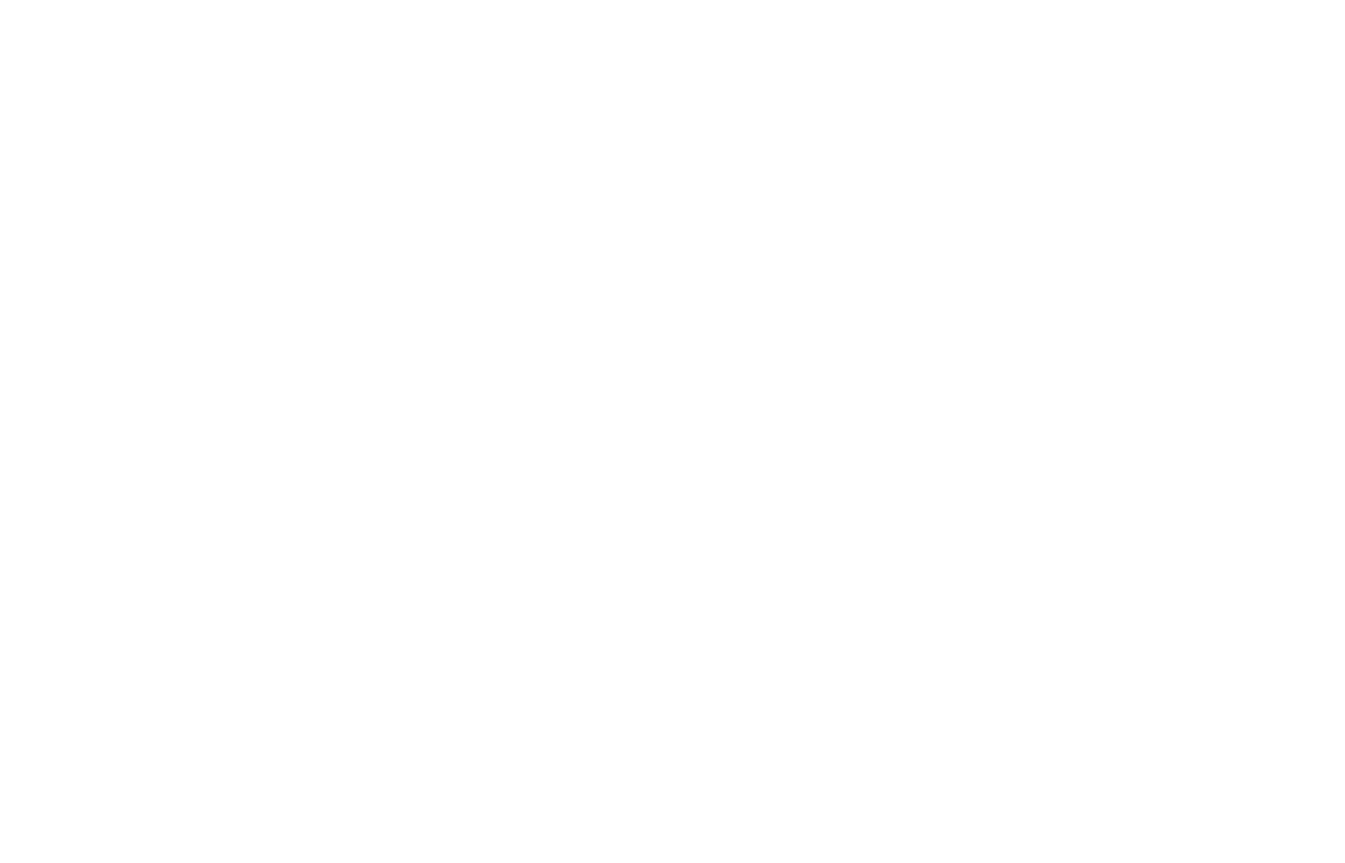
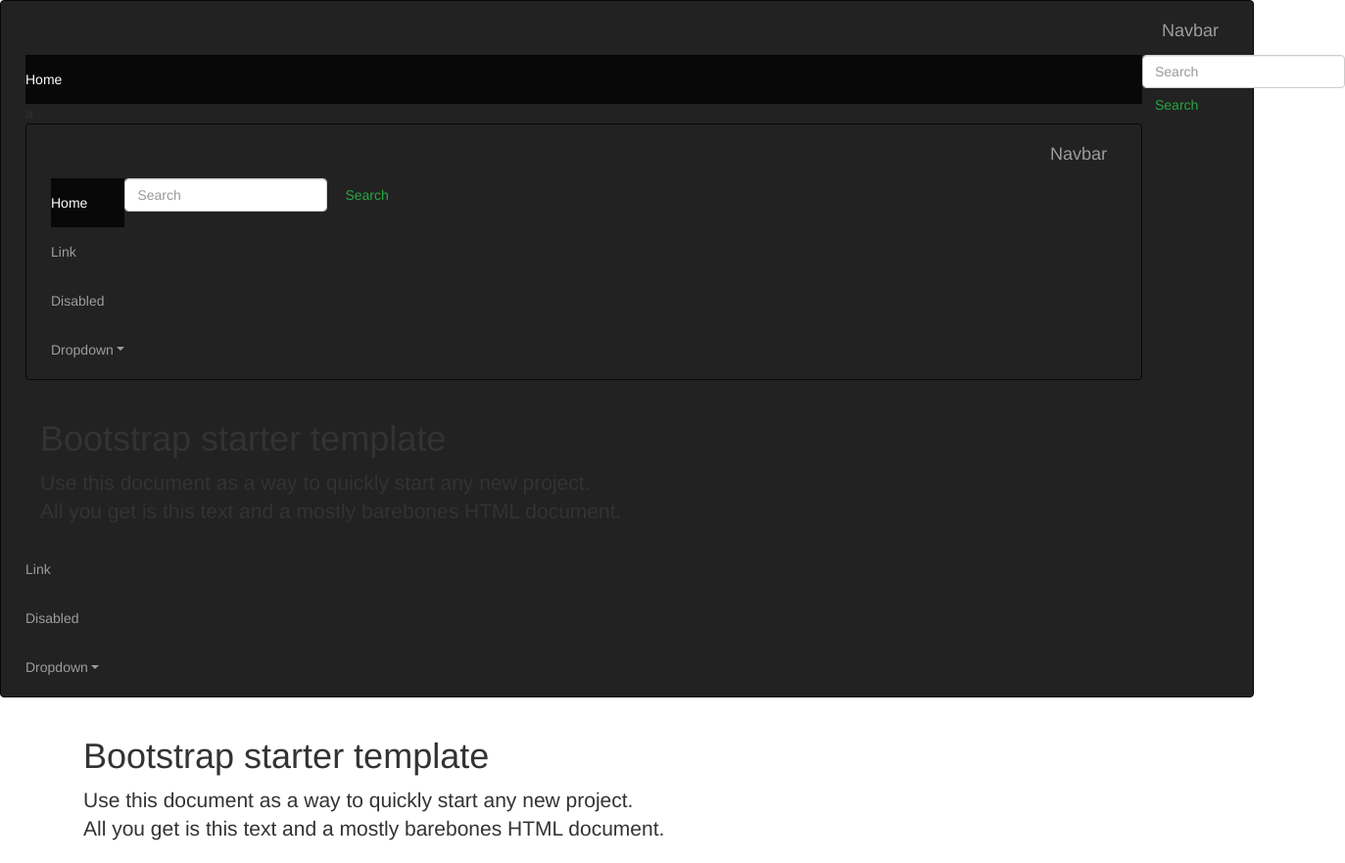
Before and after one commit to phodal/molog, a website: page client/dist/index.html in a window 1280 px wide. Shown: the whole page at 98% size, 1373 px wide, since content can reach past the window. Before the commit the page ends 800 px from the top, so only its background shows below. Drawn offline with nearby package versions, Linux system fonts and the light colour scheme.

Commit message:
[CLIENT] update templates

```diff
--- a/client/dist/index.html
+++ b/client/dist/index.html
@@ -1,21 +1,136 @@
 <!DOCTYPE html>
-<html lang="en">
+<html lang="zh-hans">
 <head>
-  <meta charset="UTF-8">
+  <meta charset="utf-8">
+  <meta name="viewport" content="width=device-width, initial-scale=1, shrink-to-fit=no">
+  <meta name="description" content="">
+  <meta name="author" content="">
   <title>Examples</title>
-  <script
-    data-component="homepage"
-    data-env="dev"
-    src="./molog.js"></script>
-  <!--<script>-->
-    <!--try {-->
-      <!--JSON.parse('')-->
-    <!--} catch (error) {-->
-      <!--console.log(error)-->
-    <!--}-->
-  <!--</script>-->
+  <link href="https://cdn.bootcss.com/bootstrap/4.0.0-beta.2/css/bootstrap.min.css" rel="stylesheet">
+  <link href="https://cdn.bootcss.com/font-awesome/4.7.0/css/font-awesome.css" rel="stylesheet">
+  <link href="https://cdn.bootcss.com/simple-line-icons/2.4.1/css/simple-line-icons.min.css" rel="stylesheet">
 </head>
 <body>
+<nav class="navbar navbar-toggleable-md navbar-inverse bg-inverse fixed-top">
+  <button class="navbar-toggler navbar-toggler-right" type="button" data-toggle="collapse" data-target="#navbarsExampleDefault" aria-controls="navbarsExampleDefault" aria-expanded="false" aria-label="Toggle navigation">
+    <span class="navbar-toggler-icon"></span>
+  </button>
+  <a class="navbar-brand" href="#">Navbar</a>
 
+  <div class="collapse navbar-collapse" id="navbarsExampleDefault">
+    <ul class="navbar-nav mr-auto">
+      <li class="nav-item active">
+        <a class="nav-link" href="#">Home <span class="sr-only">(current)</span></a>
+      </li>a
+      <!DOCTYPE html>
+      <html lang="en">
+      <head>
+        <meta charset="utf-8">
+        <meta name="viewport" content="width=device-width, initial-scale=1, shrink-to-fit=no">
+        <meta name="description" content="">
+        <meta name="author" content="">
+        <link rel="icon" href="../../favicon.ico">
+
+        <title>Starter Template for Bootstrap</title>
+
+        <!-- Bootstrap core CSS -->
+        <link href="../../dist/css/bootstrap.min.css" rel="stylesheet">
+
+        <!-- Custom styles for this template -->
+        <link href="starter-template.css" rel="stylesheet">
+      </head>
+
+      <body>
+
+      <nav class="navbar navbar-toggleable-md navbar-inverse bg-inverse fixed-top">
+        <button class="navbar-toggler navbar-toggler-right" type="button" data-toggle="collapse" data-target="#navbarsExampleDefault" aria-controls="navbarsExampleDefault" aria-expanded="false" aria-label="Toggle navigation">
+          <span class="navbar-toggler-icon"></span>
+        </button>
+        <a class="navbar-brand" href="#">Navbar</a>
+
+        <div class="collapse navbar-collapse" id="navbarsExampleDefault">
+          <ul class="navbar-nav mr-auto">
+            <li class="nav-item active">
+              <a class="nav-link" href="#">Home <span class="sr-only">(current)</span></a>
+            </li>
+            <li class="nav-item">
+              <a class="nav-link" href="#">Link</a>
+            </li>
+            <li class="nav-item">
+              <a class="nav-link disabled" href="#">Disabled</a>
+            </li>
+            <li class="nav-item dropdown">
+              <a class="nav-link dropdown-toggle" href="http://example.com" id="dropdown01" data-toggle="dropdown" aria-haspopup="true" aria-expanded="false">Dropdown</a>
+              <div class="dropdown-menu" aria-labelledby="dropdown01">
+                <a class="dropdown-item" href="#">Action</a>
+                <a class="dropdown-item" href="#">Another action</a>
+                <a class="dropdown-item" href="#">Something else here</a>
+              </div>
+            </li>
+          </ul>
+          <form class="form-inline my-2 my-lg-0">
+            <input class="form-control mr-sm-2" type="text" placeholder="Search">
+            <button class="btn btn-outline-success my-2 my-sm-0" type="submit">Search</button>
+          </form>
+        </div>
+      </nav>
+
+      <div class="container">
+
+        <div class="starter-template">
+          <h1>Bootstrap starter template</h1>
+          <p class="lead">Use this document as a way to quickly start any new project.<br> All you get is this text and a mostly barebones HTML document.</p>
+        </div>
+
+      </div><!-- /.container -->
+
+
+      <!-- Bootstrap core JavaScript
+      ================================================== -->
+      <!-- Placed at the end of the document so the pages load faster -->
+      <script src="https://code.jquery.com/jquery-3.1.1.slim.min.js" integrity="sha384-A7FZj7v+d/sdmMqp/nOQwliLvUsJfDHW+k9Omg/a/EheAdgtzNs3hpfag6Ed950n" crossorigin="anonymous"></script>
+      <script>window.jQuery || document.write('<script src="../../assets/js/vendor/jquery.min.js"><\/script>')</script>
+      <script src="https://cdnjs.cloudflare.com/ajax/libs/tether/1.4.0/js/tether.min.js" integrity="sha384-DztdAPBWPRXSA/3eYEEUWrWCy7G5KFbe8fFjk5JAIxUYHKkDx6Qin1DkWx51bBrb" crossorigin="anonymous"></script>
+      <script src="../../dist/js/bootstrap.min.js"></script>
+      <!-- IE10 viewport hack for Surface/desktop Windows 8 bug -->
+      <script src="../../assets/js/ie10-viewport-bug-workaround.js"></script>
+      </body>
+      </html>
+
+      <li class="nav-item">
+        <a class="nav-link" href="#">Link</a>
+      </li>
+      <li class="nav-item">
+        <a class="nav-link disabled" href="#">Disabled</a>
+      </li>
+      <li class="nav-item dropdown">
+        <a class="nav-link dropdown-toggle" href="http://example.com" id="dropdown01" data-toggle="dropdown" aria-haspopup="true" aria-expanded="false">Dropdown</a>
+        <div class="dropdown-menu" aria-labelledby="dropdown01">
+          <a class="dropdown-item" href="#">Action</a>
+          <a class="dropdown-item" href="#">Another action</a>
+          <a class="dropdown-item" href="#">Something else here</a>
+        </div>
+      </li>
+    </ul>
+    <form class="form-inline my-2 my-lg-0">
+      <input class="form-control mr-sm-2" type="text" placeholder="Search">
+      <button class="btn btn-outline-success my-2 my-sm-0" type="submit">Search</button>
+    </form>
+  </div>
+</nav>
+
+<div class="container">
+  <div class="starter-template">
+    <h1>Bootstrap starter template</h1>
+    <p class="lead">Use this document as a way to quickly start any new project.<br> All you get is this text and a mostly barebones HTML document.</p>
+  </div>
+</div>
+
+<script src="https://cdn.bootcss.com/jquery/3.2.1/jquery.min.js"></script>
+<script src="https://cdn.bootcss.com/popper.js/1.12.9/umd/popper.min.js"></script>
+<script src="https://cdn.bootcss.com/bootstrap/4.0.0-beta.2/js/bootstrap.min.js"></script>
+<script>
+
+</script>
 </body>
 </html>
```
